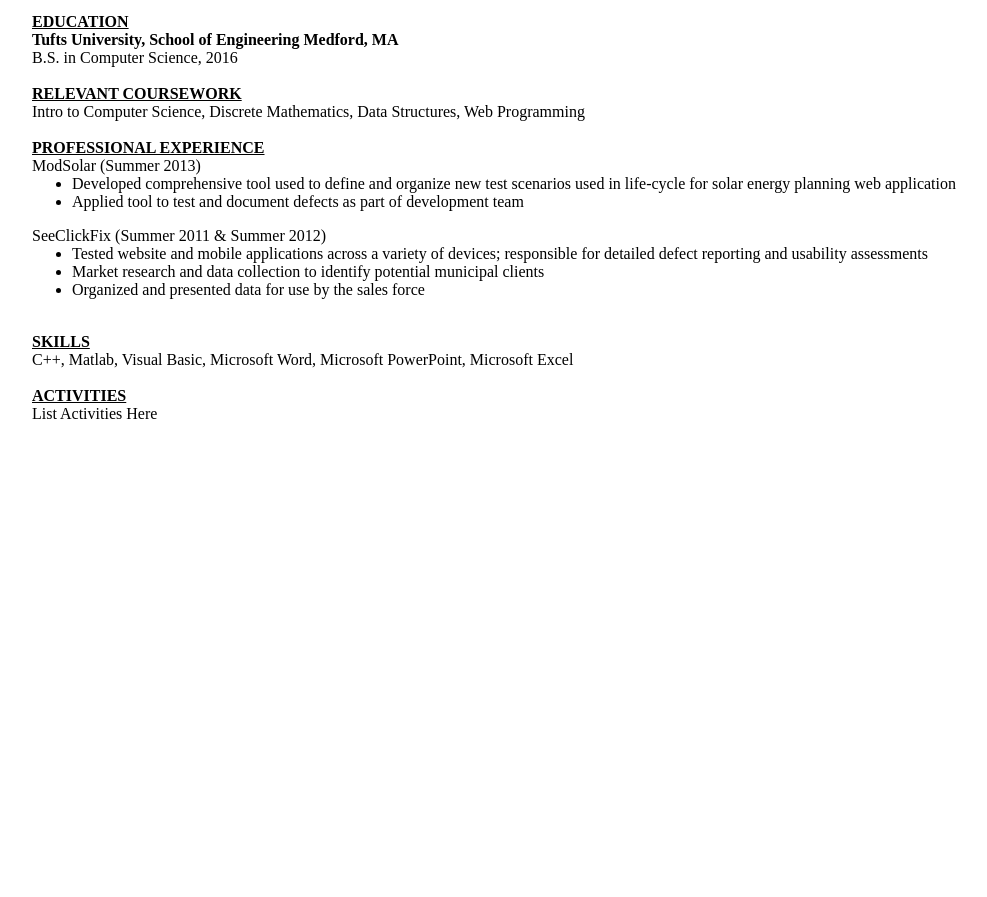
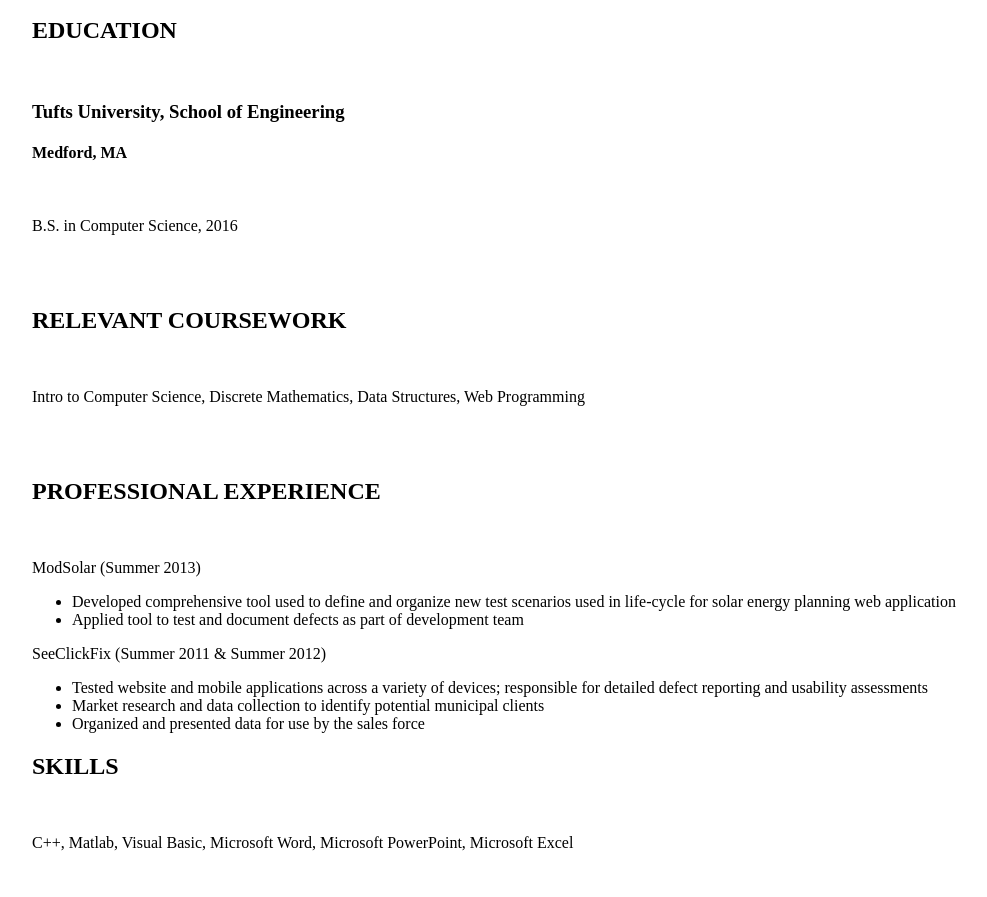
Before and after one commit to japkon/japkon.github.io, a plain HTML site: page resume.html in a window 1280 px wide. Shown: the part 55-952 px from the top of the page, without its empty margins (43-1030 px from the left). Before the commit the page ends 800 px from the top, so only its background shows below. Drawn offline with Linux system fonts and the light colour scheme.

Commit message:
Updated html files to comply with W3C

```diff
--- a/resume.html
+++ b/resume.html
@@ -1,51 +1,36 @@
+<!DOCTYPE html>
 <html>
 
 <head>
+	<meta charset='utf-8'>
 	<link rel="stylesheet" href="resume.css" />
 	<title> Jacob Apkon &ndash; Resume </title>
-	<header>
-		<h1> Jacob Apkon </h1>
-	</header>
 </head>
 
 <body>
-	<p1>EDUCATION</p1> </br>
-	<p2>Tufts University, School of Engineering</p2>
-	<p3>Medford, MA</p3> </br>
-	<p4>B.S. in Computer Science, 2016</p4>
-</body>
-</br>
-</br>
-<body>
-	<p1>RELEVANT COURSEWORK</p1> </br>
-	<p4>Intro to Computer Science, Discrete Mathematics, Data Structures, Web Programming</p4>
-</body>
-</br>
-</br>
-<body>
-	<p1>PROFESSIONAL EXPERIENCE</p1> </br>
-	<p4>ModSolar (Summer 2013)</p4>
+	<h1>Jacob Apkon</h1>
+	<h2>EDUCATION</h2> <br>
+	<h3>Tufts University, School of Engineering</h3>
+	<h4>Medford, MA</h4> <br>
+	<p>B.S. in Computer Science, 2016</p> <br> <br>
+	<h2>RELEVANT COURSEWORK</h2> <br>
+	<p>Intro to Computer Science, Discrete Mathematics, Data Structures, Web Programming</p> <br> <br>
+	<h2>PROFESSIONAL EXPERIENCE</h2> <br>
+	<p>ModSolar (Summer 2013)</p>
 	<ul>
 		<li>Developed comprehensive tool used to define and organize new test scenarios used in life-cycle for solar energy planning web application</li>
 		<li>Applied tool to test and document defects as part of development team</li>
 	</ul>
-	<p4>SeeClickFix (Summer 2011 &amp; Summer 2012)</p4>
+	<p>SeeClickFix (Summer 2011 &amp; Summer 2012)</p>
 	<ul>
 		<li>Tested website and mobile applications across a variety of devices; responsible for detailed defect reporting and usability assessments</li>
 		<li>Market research and data collection to identify potential municipal clients</li>
 		<li>Organized and presented data for use by the sales force</li>
 	</ul>
-</body>
-</br>
-<body>
-	<p1>SKILLS</p1> </br>
-	<p4>C++, Matlab, Visual Basic, Microsoft Word, Microsoft PowerPoint, Microsoft Excel</p4>
-</body>
-</br>
-</br>
-<body>
-	<p1>ACTIVITIES</p1> </br>
-	<p4>List Activities Here</p4> </br>
+	<h2>SKILLS</h2> <br>
+	<p>C++, Matlab, Visual Basic, Microsoft Word, Microsoft PowerPoint, Microsoft Excel</p> <br> <br>
+	<h2>ACTIVITIES</h2> <br>
+	<p>List Activities Here</p> <br>
 </body>
 
 </html>
```
Also changed, not shown: bio.html (+3 -3 lines), index.html (+7 -5 lines).
